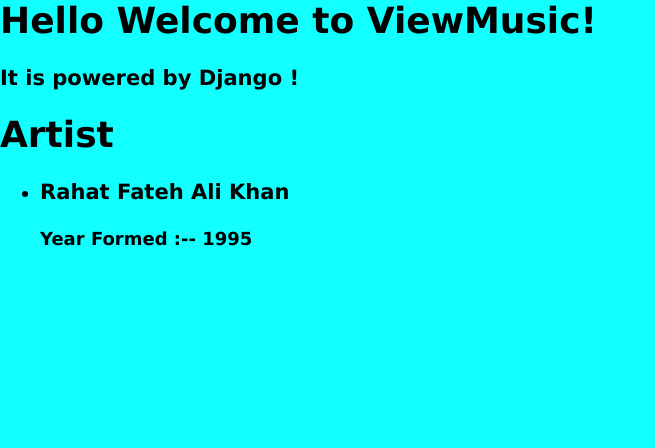
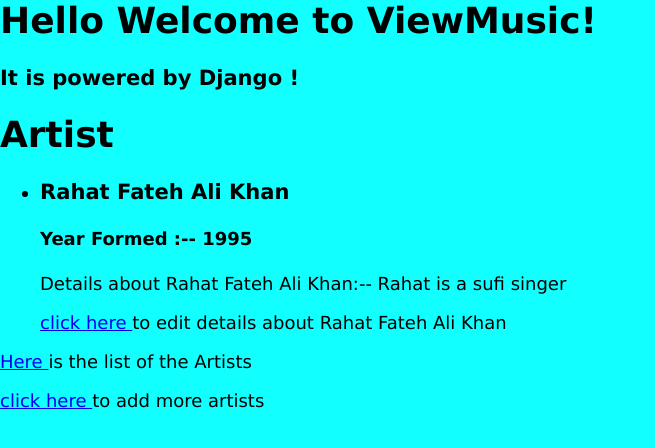
Before and after one commit to ssalam1/viewmusic, a Django app: page /artists/1 in a window 1280 px wide. Shown: the top 448 px of the page, without its empty margins (0-655 px from the left). Run offline with Django 3.2, Linux system fonts and the light colour scheme; data comes from the database, SQL or seed files in the repository; both versions use the stored data as it was after the commit.

Commit message:
rediraction error fixed

```diff
--- a/news/admin.py
+++ b/news/admin.py
@@ -7,7 +7,7 @@
 class AlbumAdmin(admin.ModelAdmin):
 	"""docstring for ArtistAdmin"""
 	list_display = 'name',
-
+	prepopulated_fields = {'id' : ('name',)}
 
 # Register your models here.
 admin.site.register(Artist,ArtistAdmin)
--- a/news/models.py
+++ b/news/models.py
@@ -5,6 +5,7 @@
 class Artist(models.Model):
 	name = models.CharField(max_length=50)
 	year_formed = models.PositiveIntegerField()
+	details = models.CharField(max_length=4096)
 
 class Album(models.Model):
 	name = models.CharField("album",max_length=50)
@@ -13,4 +14,9 @@
 	"""docstring for Create"""
 	class Meta:
 		model= Artist
-		fields =['name','year_formed']
+		fields =['name','year_formed','details']
+class editform(forms.ModelForm):
+	"""docstring for editform"""
+	class Meta:
+		model = Artist
+		fields = ['details']
--- a/news/templates/artist.html
+++ b/news/templates/artist.html
@@ -1,5 +1,5 @@
 {% extends "index.html" %}
-{% block home %}  {% endblock %}
+
 {% block content %}
 <h1> Artist </h1>
 
@@ -8,7 +8,8 @@
 		<li>
 			 <h3>   {{ artist.name }} </h3>
 			<h4> Year Formed :-- {{ artist.year_formed }}</h4>
-
+			<p>Details about {{artist.name}}:-- {{artist.details}}</p>
+			<p><a href= "{{ artist.id }}/editartist" > click here </a> to edit details about {{ artist.name}} </p>
 		</li>
 
 </ul>
--- a/news/templates/create.html
+++ b/news/templates/create.html
@@ -1,8 +1,9 @@
 {% extends "index.html" %}
+
 {% block content %}
 <h3> Please Add the details </h3>
 <form method ="post"> {% csrf_token %}
-	{{ form }}
+	{{ form.as_p }}
 	<button type= "Submit"> Save </button>
 </form>
 {% endblock %}
--- a/news/templates/index.html
+++ b/news/templates/index.html
@@ -18,8 +18,8 @@
 	</div>
 	{% block home %}
 	<div id="home">
-		<p><a href="artists"> Here  </a> is the list of the Artists</p>
-		<p><a href="createartist"> click here </a> to add more artists </p>
+		<p><a href="/artists"> Here  </a> is the list of the Artists</p>
+		<p><a href="/createartist"> click here </a> to add more artists </p>
 	</div>
 	{% endblock %}
 
--- a/news/views.py
+++ b/news/views.py
@@ -3,6 +3,16 @@
 from django.forms import ModelForm
 from news.models import *
 # Create your views here.
+def editartist(request,id):
+	artist = Artist.objects.get(pk = id)
+	if request.method == "GET":
+		form= editform()
+		return render (request,'create.html',{'form':form})
+	elif request.method == "POST":
+		form = editform(request.POST)   # This line of code is not being used....
+		artist.details = request.POST['details']
+		artist.save()
+		return HttpResponseRedirect('/artists')
 def creatartist(request):
 	if request.method == "GET":
 		form = ArtistForm()
--- a/pro/urls.py
+++ b/pro/urls.py
@@ -20,8 +20,9 @@
 urlpatterns = [
 	url(r'^$','news.views.index'),
 	url(r'^createartist$','news.views.creatartist'),
+    url(r'^artists/(?P<id>\d+)/editartist$','news.views.editartist'),
     url(r'^artists$','news.views.home'),
     url(r'^artists/(?P<id>\d+)$','news.views.details'),
     url(r'^admin/', include(admin.site.urls)),
-    url(r'','news.views.notfound'),
+    #url(r'','news.views.notfound'),
 ]
```
Also changed, not shown: db.sqlite3, news/migrations/0004_artist_details.py (added), 5 other files.
